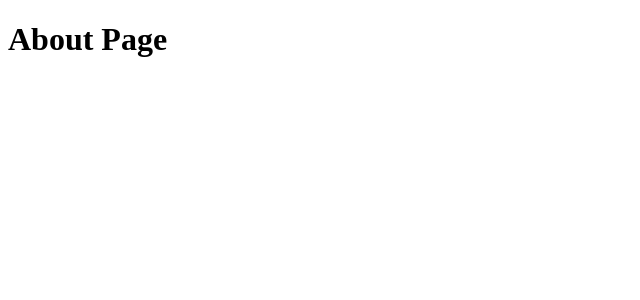
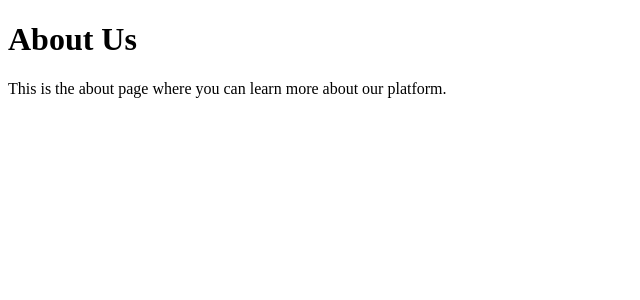
Before and after one commit to dalemy-1/pingtaisheji, a Next.js app: page /about in a window 1280 px wide. Shown: the top 300 px of the page, without its empty margins (0-640 px from the left). Built offline with nearby package versions, Linux system fonts and the light colour scheme.

Commit message:
Update about.js

```diff
--- a/pages/about.js
+++ b/pages/about.js
@@ -1,4 +1,10 @@
 // pages/about.js
+
 export default function About() {
-  return <h1>About Page</h1>;
+  return (
+    <div>
+      <h1>About Us</h1>
+      <p>This is the about page where you can learn more about our platform.</p>
+    </div>
+  );
 }
```
